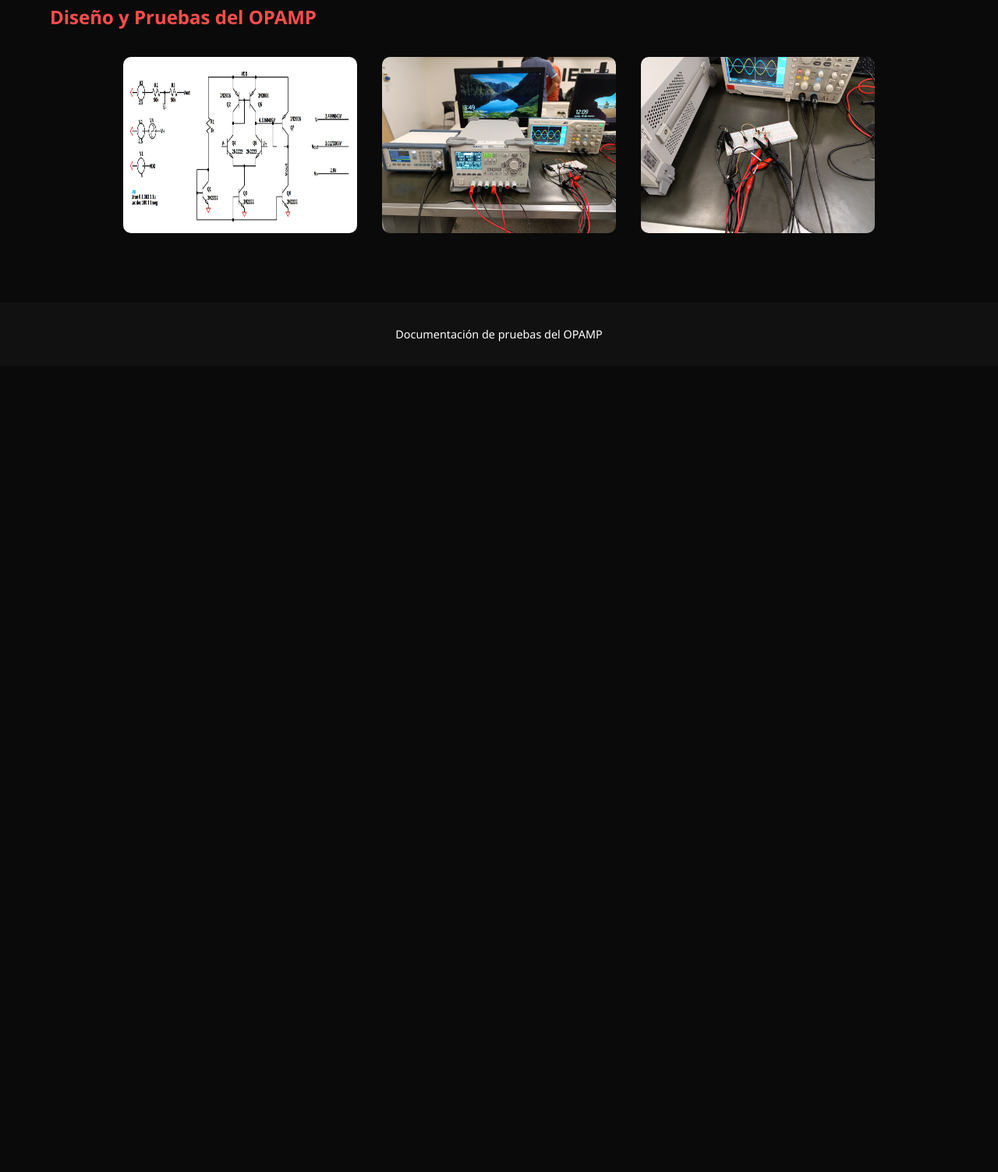
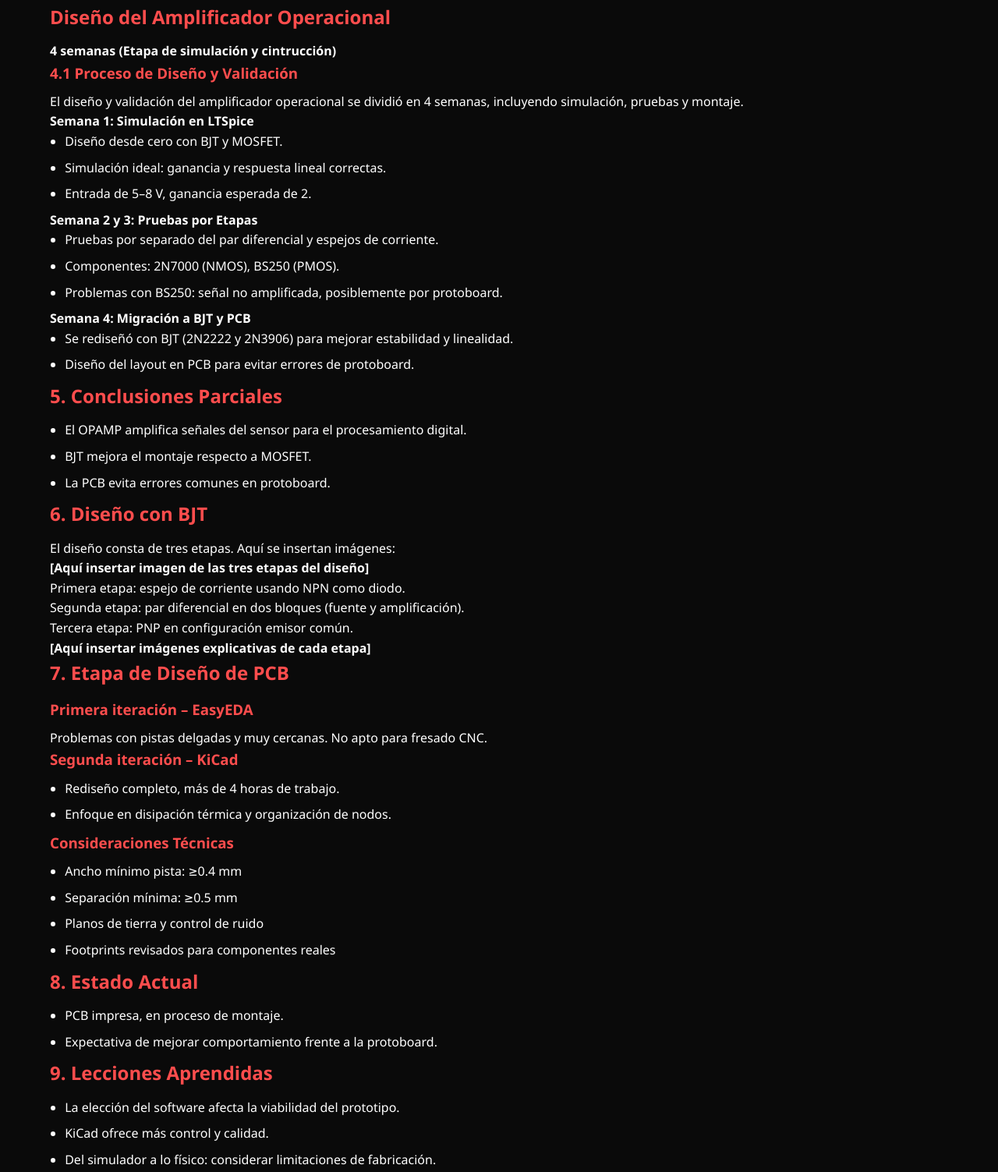
Before and after one commit to Mauriciofree8/medidor_rpm_web, a plain HTML site: page medidor_rpm_web/pages/diseno-opam.html in a window 1280 px wide. Shown: the part 95-1598 px from the top of the page at 78% size. Before the commit the page ends 800 px from the top, so only its background shows below. Drawn offline with Linux system fonts and the light colour scheme.

Commit message:
Add files via upload

```diff
--- a/medidor_rpm_web/assets/css/Style.css
+++ b/medidor_rpm_web/assets/css/Style.css
@@ -37,7 +37,10 @@
     border-radius: 5px;
     transition: all 0.3s ease;
   }
-
+  .gas{
+    max-width: 1000px;
+    margin-inline: auto;
+  }
   nav a:hover {
     background-color: rgba(255, 0, 0, 0.2);
     color: #ff4d4d;
--- a/medidor_rpm_web/pages/diseno-opam.html
+++ b/medidor_rpm_web/pages/diseno-opam.html
@@ -11,22 +11,89 @@
     <ul>
       <li><a href="../index.html">Inicio</a></li>
       <li><a href="sobre-nosotros.html">Sobre Nosotros</a></li>
-      <li><a href="diseno-opamp.html">Diseño OPAMP</a></li>
+      <li><a href="diseno-opam.html">Diseño OPAMP</a></li>
       <li><a href="medidor-rpm.html">Medidor RPM</a></li>
     </ul>
   </nav>
 
   <main class="contenido">
-    <h2>Diseño y Pruebas del OPAMP</h2>
-    <div style="display: flex; flex-wrap: wrap; justify-content: center; gap: 2em; margin-top: 2em;">
-      <img src="../assets/img/design_opamp_1.jpg" alt="Diseño OPAMP 1" style="width: 300px; border-radius: 10px;">
-      <img src="../assets/img/design_opamp_2.jpg" alt="Diseño OPAMP 2" style="width: 300px; border-radius: 10px;">
-      <img src="../assets/img/design_opamp_3.jpg" alt="Diseño OPAMP 3" style="width: 300px; border-radius: 10px;">
-    </div>
+    <h2>Diseño del Amplificador Operacional</h2>
+    <h4>4 semanas (Etapa de simulación y cintrucción)</h3>
+      <section>
+        <h3>4.1 Proceso de Diseño y Validación</h3>
+        <p>El diseño y validación del amplificador operacional se dividió en 4 semanas, incluyendo simulación, pruebas y montaje.</p>
+        <h4>Semana 1: Simulación en LTSpice</h4>
+        <ul>
+            <li>Diseño desde cero con BJT y MOSFET.</li>
+            <li>Simulación ideal: ganancia y respuesta lineal correctas.</li>
+            <li>Entrada de 5–8 V, ganancia esperada de 2.</li>
+        </ul>
+        <h4>Semana 2 y 3: Pruebas por Etapas</h4>
+        <ul>
+            <li>Pruebas por separado del par diferencial y espejos de corriente.</li>
+            <li>Componentes: 2N7000 (NMOS), BS250 (PMOS).</li>
+            <li>Problemas con BS250: señal no amplificada, posiblemente por protoboard.</li>
+        </ul>
+        <h4>Semana 4: Migración a BJT y PCB</h4>
+        <ul>
+            <li>Se rediseñó con BJT (2N2222 y 2N3906) para mejorar estabilidad y linealidad.</li>
+            <li>Diseño del layout en PCB para evitar errores de protoboard.</li>
+        </ul>
+    </section>
+    <section>
+        <h2>5. Conclusiones Parciales</h2>
+        <ul>
+            <li>El OPAMP amplifica señales del sensor para el procesamiento digital.</li>
+            <li>BJT mejora el montaje respecto a MOSFET.</li>
+            <li>La PCB evita errores comunes en protoboard.</li>
+        </ul>
+    </section>
+    <section>
+        <h2>6. Diseño con BJT</h2>
+        <p>El diseño consta de tres etapas. Aquí se insertan imágenes:</p>
+        <p><strong>[Aquí insertar imagen de las tres etapas del diseño]</strong></p>
+        <p>Primera etapa: espejo de corriente usando NPN como diodo.</p>
+        <p>Segunda etapa: par diferencial en dos bloques (fuente y amplificación).</p>
+        <p>Tercera etapa: PNP en configuración emisor común.</p>
+        <p><strong>[Aquí insertar imágenes explicativas de cada etapa]</strong></p>
+    </section>
+    <section>
+        <h2>7. Etapa de Diseño de PCB</h2>
+        <h3>Primera iteración – EasyEDA</h3>
+        <p>Problemas con pistas delgadas y muy cercanas. No apto para fresado CNC.</p>
+        <h3>Segunda iteración – KiCad</h3>
+        <ul>
+            <li>Rediseño completo, más de 4 horas de trabajo.</li>
+            <li>Enfoque en disipación térmica y organización de nodos.</li>
+        </ul>
+        <h3>Consideraciones Técnicas</h3>
+        <ul>
+            <li>Ancho mínimo pista: ≥0.4 mm</li>
+            <li>Separación mínima: ≥0.5 mm</li>
+            <li>Planos de tierra y control de ruido</li>
+            <li>Footprints revisados para componentes reales</li>
+        </ul>
+    </section>
+    <section>
+        <h2>8. Estado Actual</h2>
+        <ul>
+            <li>PCB impresa, en proceso de montaje.</li>
+            <li>Expectativa de mejorar comportamiento frente a la protoboard.</li>
+        </ul>
+    </section>
+    <section>
+        <h2>9. Lecciones Aprendidas</h2>
+        <ul>
+            <li>La elección del software afecta la viabilidad del prototipo.</li>
+            <li>KiCad ofrece más control y calidad.</li>
+            <li>Del simulador a lo físico: considerar limitaciones de fabricación.</li>
+        </ul>
+    </section>
+    <section>
   </main>
 
   <footer>
-    <p>Documentación de pruebas del OPAMP</p>
+    <p>Proyecto Electrónica III - Universidad del Norte &copy; 2025</p>
   </footer>
 </body>
 </html>
```
Also changed, not shown: medidor_rpm_web/index.html (+5 -2 lines), medidor_rpm_web/pages/sobre-nosotros.html (+17 -6 lines).
